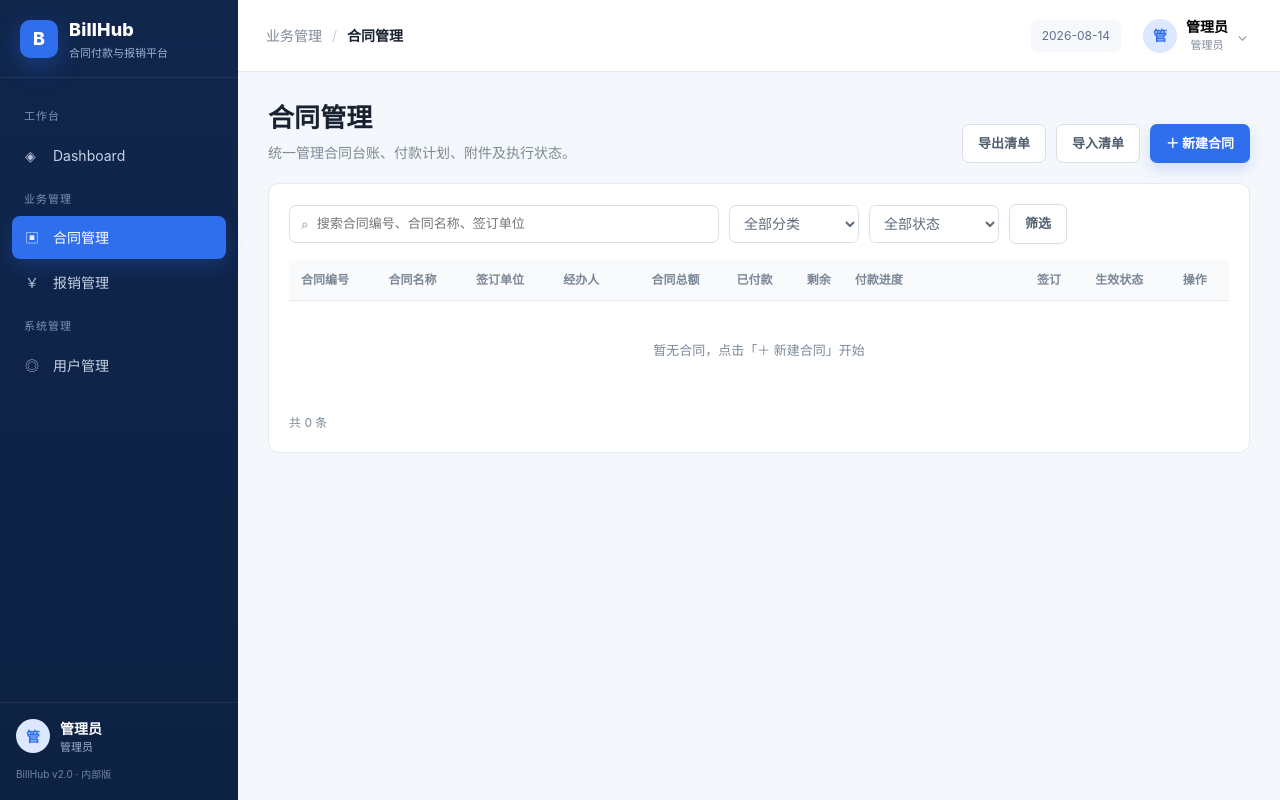
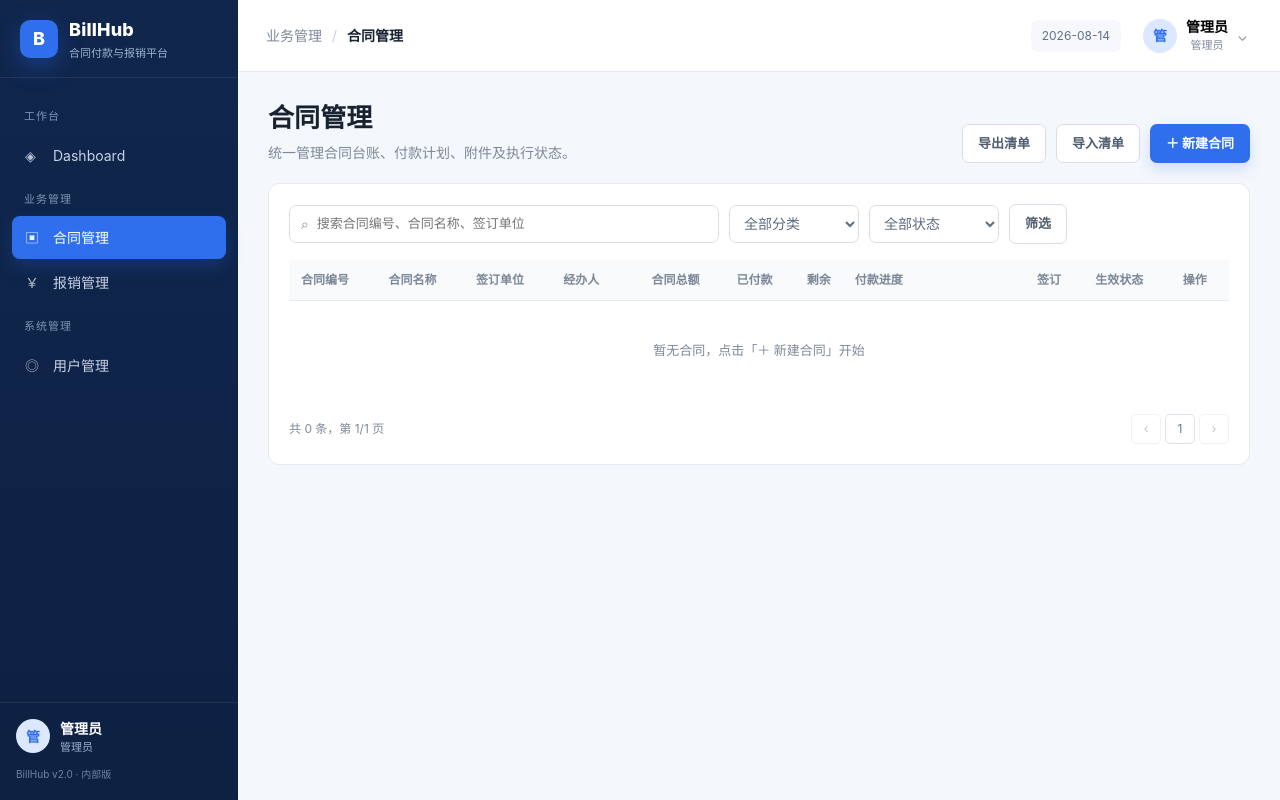
Before and after one commit to timmycheng/BillHub, a Flask app: page /contracts in a window 1280 px wide. Run offline with Flask 3, Linux system fonts and the light colour scheme; a user stored in the database is signed in; data comes from the database, SQL or seed files in the repository; data that the repository does not hold is empty; some libraries are stand-ins or nearby versions.

Commit message:
2.0 [10/11]: contract list pagination (15/page) with page nav, filters preserved across pages

```diff
--- a/web/routes/contracts.py
+++ b/web/routes/contracts.py
@@ -58,6 +58,9 @@ def _owner_display(owner_id):
     return (u['display_name'] if u else None) or current_user.display_name
 
 
+PER_PAGE = 15
+
+
 # ============ 合同清单页 ============
 @bp.route('/contracts')
 @login_required
@@ -65,9 +68,15 @@ def list():
     q = request.args.get('q', '').strip()
     category = request.args.get('category', '').strip()
     status = request.args.get('status', '').strip()
-    rows = build_rows(_owner_filter(), q, category, status)
+    page = max(1, request.args.get('page', 1, type=int))
+    all_rows = build_rows(_owner_filter(), q, category, status)
+    total = len(all_rows)
+    total_pages = max(1, (total + PER_PAGE - 1) // PER_PAGE)
+    page = min(page, total_pages)
+    rows = all_rows[(page - 1) * PER_PAGE: page * PER_PAGE]
     return render_template('contracts.html', rows=rows, q=q, category=category,
-                           status=status, categories=CONTRACT_CATEGORIES)
+                           status=status, categories=CONTRACT_CATEGORIES,
+                           page=page, per_page=PER_PAGE, total=total, total_pages=total_pages)
 
 
 # ============ 合同详情页 ============
--- a/web/templates/contracts.html
+++ b/web/templates/contracts.html
@@ -95,6 +95,20 @@
       </tbody>
     </table>
   </div>
-  <div class="pagination"><span>共 {{ rows|length }} 条</span></div>
+  <div class="pagination">
+    <span>共 {{ total }} 条，第 {{ page }}/{{ total_pages }} 页</span>
+    <div>
+      {% set qs = {'q':q,'category':category,'status':status} %}
+      <a class="page-num {{ 'disabled' if page <= 1 }}" href="{{ url_for('contracts.list', page=page-1, **qs) }}">‹</a>
+      {% for p in range(1, total_pages + 1) %}
+        {% if p == 1 or p == total_pages or (p >= page - 1 and p <= page + 1) %}
+          <a class="page-num {{ 'active' if p == page }}" href="{{ url_for('contracts.list', page=p, **qs) }}">{{ p }}</a>
+        {% elif p == page - 2 or p == page + 2 %}
+          <span class="page-num disabled">…</span>
+        {% endif %}
+      {% endfor %}
+      <a class="page-num {{ 'disabled' if page >= total_pages }}" href="{{ url_for('contracts.list', page=page+1, **qs) }}">›</a>
+    </div>
+  </div>
 </div>
 {% endblock %}
```
Also changed, not shown: issue.md (+1 -1 lines), CHANGELOG.md.
